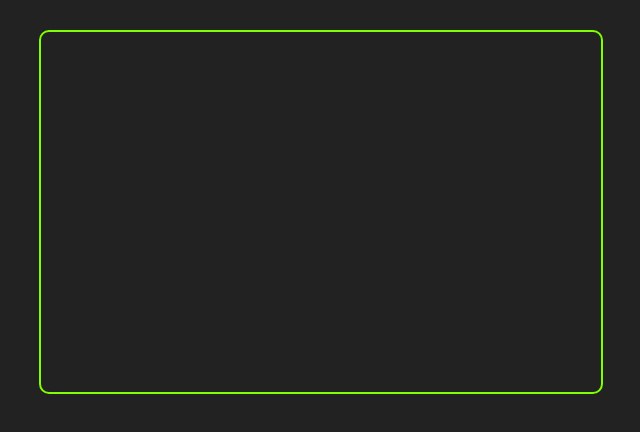
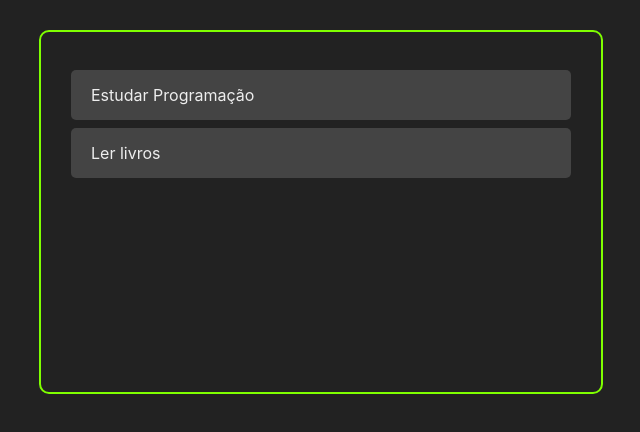
Before and after one commit to vancampioni/task-manager, a React (Create React App) app: page / in a window 1280 px wide. Shown: the top 432 px of the page, without its empty margins (319-959 px from the left). Built offline with nearby package versions, Linux system fonts and the light colour scheme; the HTML template or start-up script is replaced by a standard one.

Commit message:
feat: add Tasks components

```diff
--- a/src/App.js
+++ b/src/App.js
@@ -1,11 +1,27 @@
-import React from "react";
+import React, { useState } from "react";
+import Tasks from "./components/Tasks/Tasks";
 
 import "./App.css"
 
 const App = () => {
+  const [tasks, setTasks] = useState([
+    {
+      id: '1',
+      title: 'Estudar Programação',
+      completed: false,
+    },
+    {
+      id: '2',
+      title: 'Ler livros',
+      completed: true,
+    }
+  ]);
+
   return (
     <>
-      <div className="container"></div>
+      <div className="container">
+        <Tasks tasks={tasks}/>
+      </div>
     </>
   )
 };
--- /dev/null
+++ b/src/components/TaskDetail/TaskDetail.css
@@ -0,0 +1,11 @@
+.task-container {
+    background-color: #444;
+    margin: 8px 0;
+    padding: 15px 20px;
+    display: flex;
+    border-radius: 5px;
+    justify-content: space-between;
+    color: #eee;
+    align-items: center;
+    cursor: pointer;
+}
--- /dev/null
+++ b/src/components/TaskDetail/TaskDetail.js
@@ -0,0 +1,15 @@
+import React from 'react';
+
+import "./TaskDetail.css"
+
+const TaskDetail = ({ task }) => {
+    return (
+        <>
+            <div className='task-container'>
+                {task.title}
+            </div>
+        </>
+    )
+}
+
+export default TaskDetail;
--- /dev/null
+++ b/src/components/Tasks/Tasks.js
@@ -0,0 +1,13 @@
+import React from "react";
+import TaskDetail from "../TaskDetail/TaskDetail";
+
+const Tasks = ({ tasks }) => {
+    return (
+        <>
+            {tasks.map(task => (
+            <TaskDetail task={task}/>))}
+        </>
+    )
+};
+
+export default Tasks;
```
